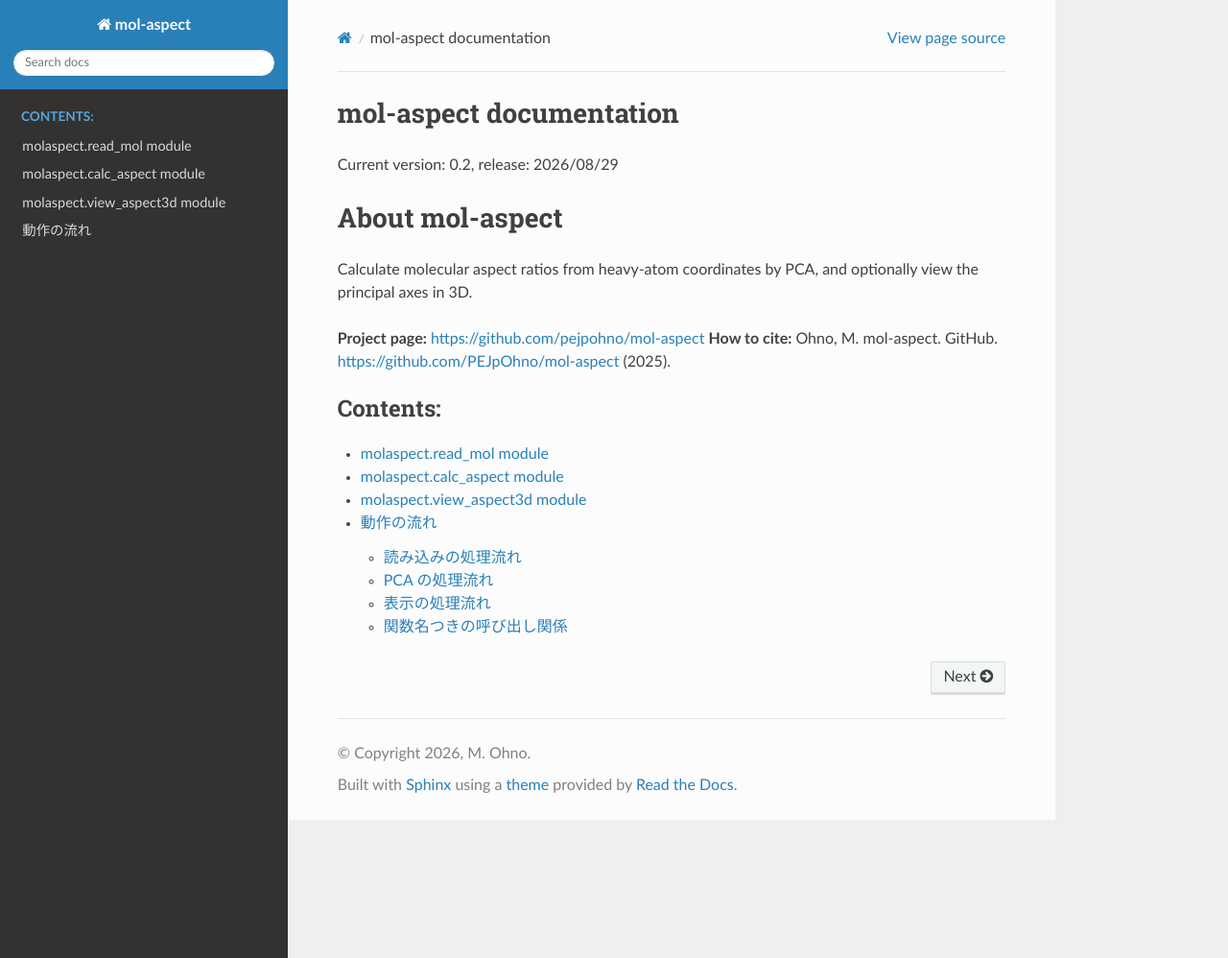
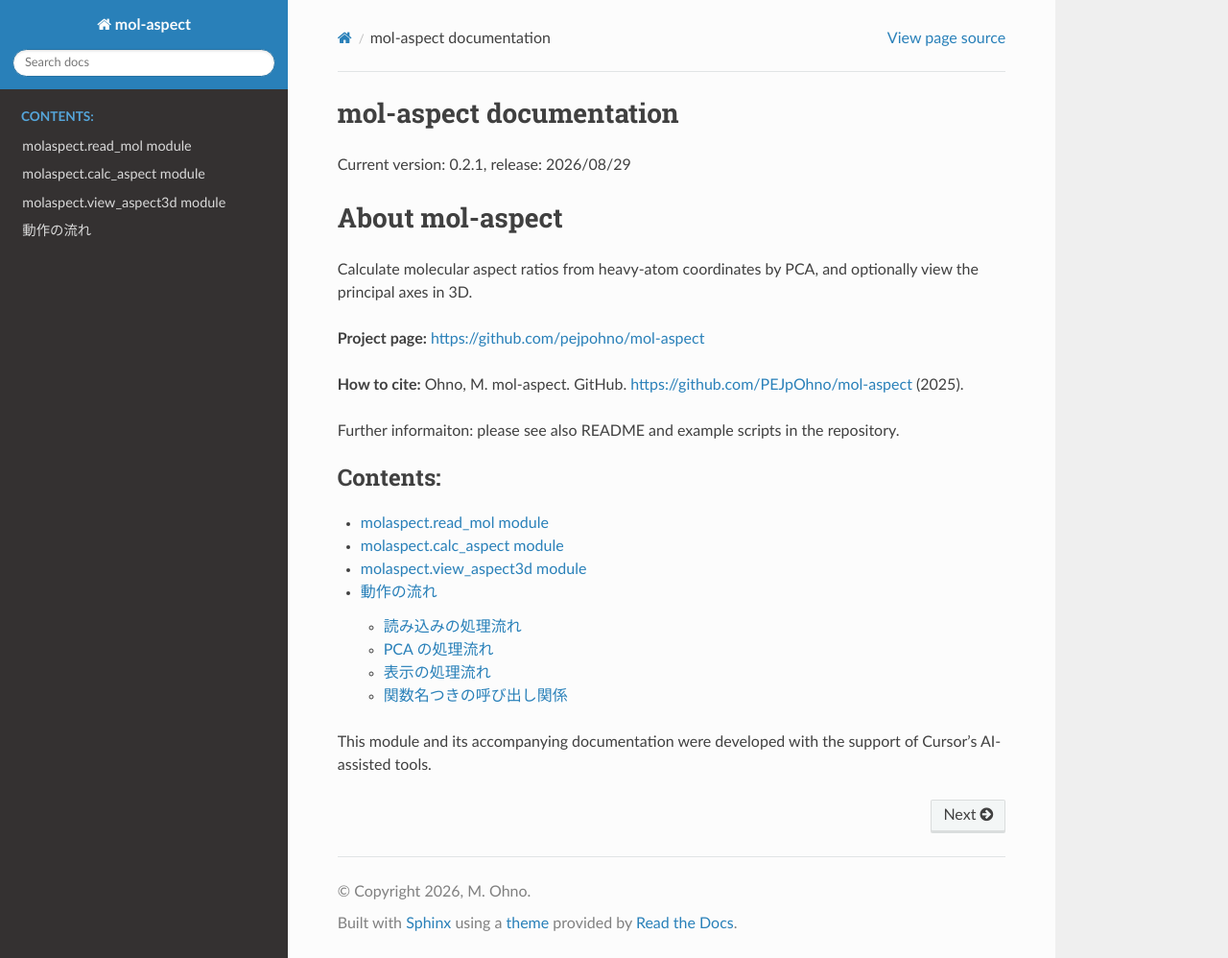
Before and after one commit to PEJpOhno/mol-aspect, a Sphinx documentation site: the page built from docs/source/index.rst, in a window 1280 px wide and 998 px high. Shown: the whole window at 96% size. Built offline with Sphinx 7.4.7 and the Read the Docs theme 3.1.0, drawn with Linux system fonts in a browser that asks for light colours.

Commit message:
revise README and docs

```diff
--- a/docs/source/index.rst
+++ b/docs/source/index.rst
@@ -13,7 +13,11 @@ About mol-aspect
 Calculate molecular aspect ratios from heavy-atom coordinates by PCA, and optionally view the principal axes in 3D.
 
 **Project page:** https://github.com/pejpohno/mol-aspect
+
 **How to cite:** Ohno, M. mol-aspect. GitHub. https://github.com/PEJpOhno/mol-aspect (2025).
+
+Further informaiton: please see also README and example scripts in the repository.
+
 
 .. toctree::
    :maxdepth: 2
@@ -23,3 +27,5 @@ Calculate molecular aspect ratios from heavy-atom coordinates by PCA, and option
    molaspect.calc_aspect
    molaspect.view_aspect3d
    workflow
+
+This module and its accompanying documentation were developed with the support of Cursor’s AI-assisted tools.
--- a/src/molaspect/_version.py
+++ b/src/molaspect/_version.py
@@ -1,4 +1,4 @@
 #!/usr/bin/env python
 # coding: utf-8
 
-__version__ = "0.2"
+__version__ = "0.2.1"
```
Also changed, not shown: README.md (+1 -1 lines), docs/source/workflow.md (+1 -1 lines).
